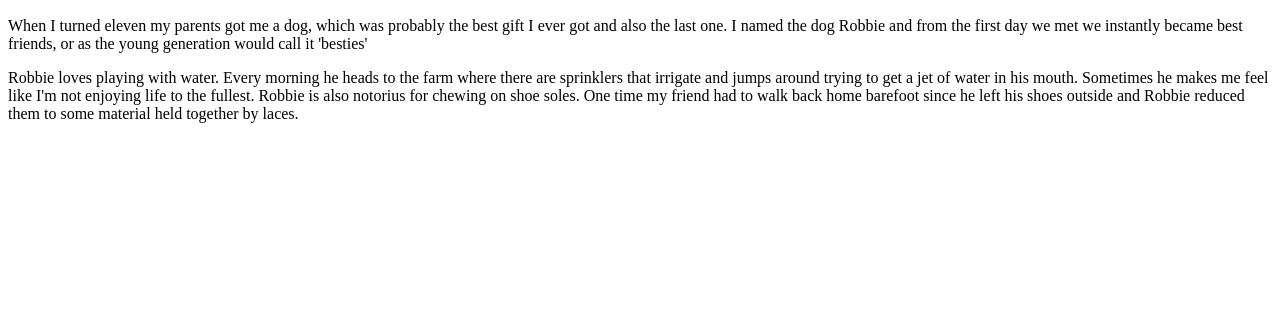
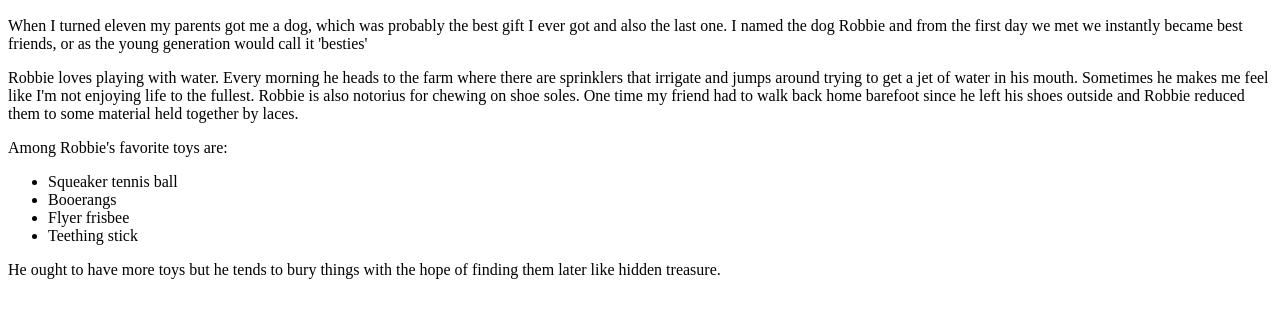
Before and after one commit to Hunch0/pet-website, a plain HTML site: page pet-website.html in a window 1280 px wide. Shown: the part 110-428 px from the top of the page. Drawn offline with Linux system fonts and the light colour scheme.

Commit message:
add pet's favorites

```diff
--- a/pet-website.html
+++ b/pet-website.html
@@ -7,6 +7,16 @@
     <h1>Robbie's page</h1>
     <h2>Man's best friend</h2>
     <p>When I turned eleven my parents got me a dog, which was probably the best gift I ever got and also the last one. I named the dog Robbie and from the first day we met we instantly became best friends, or as the young generation would call it 'besties'</p>
+
     <p>Robbie loves playing with water. Every morning he heads to the farm where there are sprinklers that irrigate and jumps around trying to get a jet of water in his mouth. Sometimes he makes me feel like I'm not enjoying life to the fullest. Robbie is also notorius for chewing on shoe soles. One time my friend had to walk back home barefoot since he left his shoes outside and Robbie reduced them to some material held together by laces.</p>
+
+    <p>Among Robbie's favorite toys are:</p>
+    <ul>
+      <li>Squeaker tennis ball</li>
+      <li>Booerangs</li>
+      <li>Flyer frisbee</li>
+      <li>Teething stick</li>
+    </ul>
+    <p>He ought to have more toys but he tends to bury things with the hope of finding them later like hidden treasure.</p>
   </body>
 </html>
```
